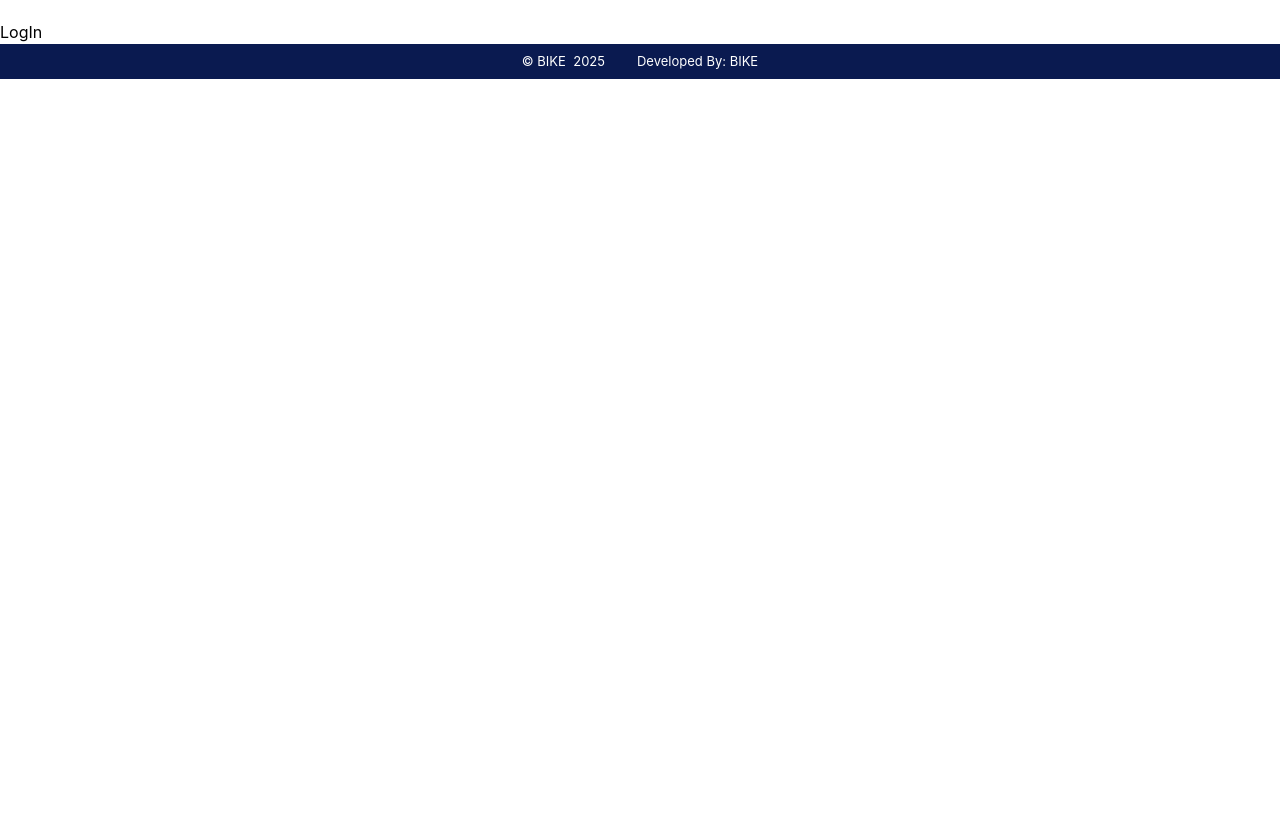
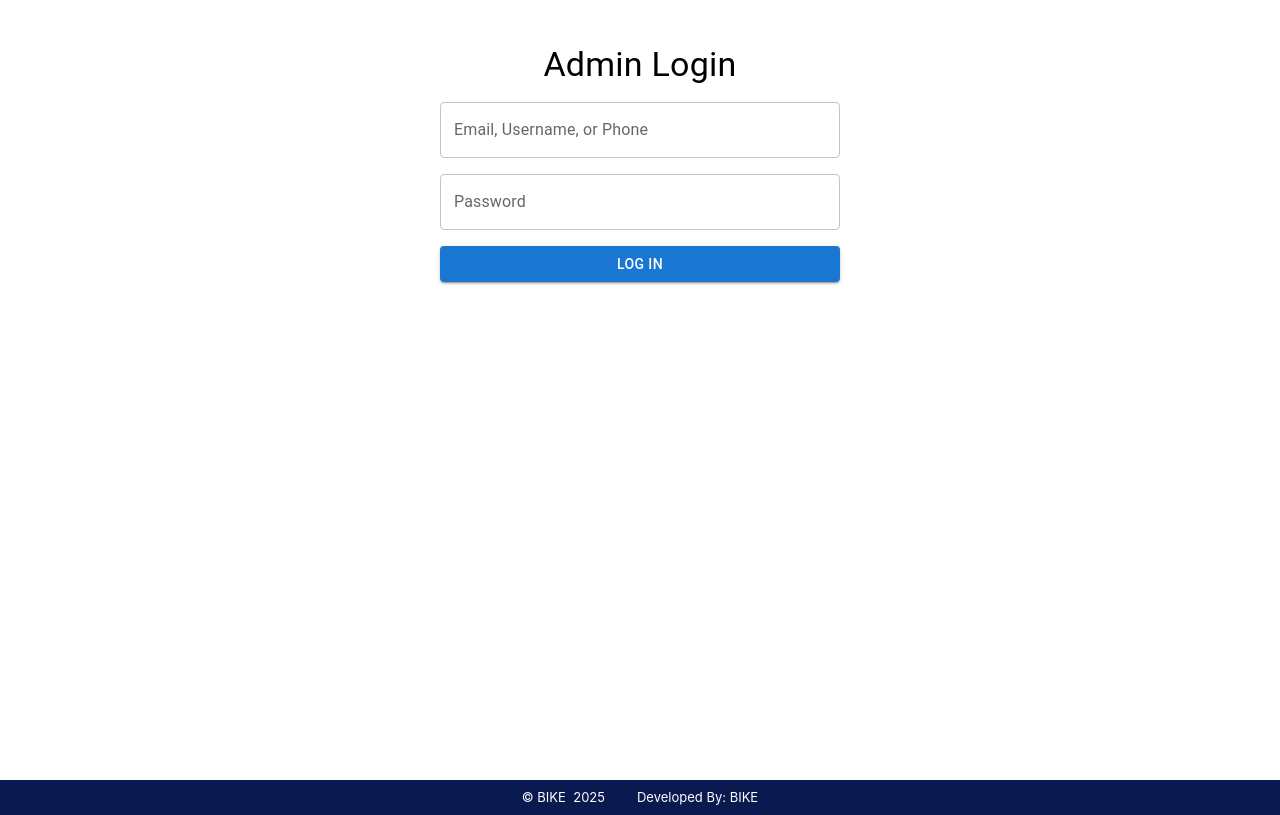
Before and after one commit to Brainless-Loco/bike-portfolio-admin, a React (Create React App) app: page / in a window 1280 px wide. Built offline with nearby package versions, Linux system fonts and the light colour scheme.

Commit message:
Log In functionality added

```diff
--- /dev/null
+++ b/src/Components/Auth/useLogOut.js
@@ -0,0 +1,28 @@
+import { useNavigate } from "react-router-dom";
+import Swal from "sweetalert2";
+
+const useLogout = () => {
+    const navigate = useNavigate();
+
+    const logout = () => {
+        Swal.fire({
+            title: "Are you sure?",
+            text: "You will be logged out!",
+            icon: "warning",
+            showCancelButton: true,
+            confirmButtonText: "Yes, log out",
+            cancelButtonText: "Cancel",
+        }).then((result) => {
+            if (result.isConfirmed) {
+                localStorage.removeItem("adminLogin");
+                Swal.fire("Logged Out", "You have been logged out.", "success").then(() => {
+                    navigate("/");
+                });
+            }
+        });
+    };
+
+    return logout;
+};
+
+export default useLogout;
--- a/src/Pages/Dashboard/Dashboard.js
+++ b/src/Pages/Dashboard/Dashboard.js
@@ -15,6 +15,7 @@ const routes = {
   update: [
     { path: "/update", label: "Update Basic Info" },
     { path: "/update/researchers", label: "Researchers" },
+    { path: "/update/publications", label: "Publications" },
   ],
 };
 
--- a/src/Pages/LogIn/LogIn.js
+++ b/src/Pages/LogIn/LogIn.js
@@ -1,7 +1,104 @@
-import React from 'react'
+import { useState, useEffect } from "react";
+import { useNavigate } from "react-router-dom";
+import { doc, getDoc } from "firebase/firestore";
+import { db } from "../../Utils/Firebase/Firebase";
+import Swal from "sweetalert2";
+import { Box, TextField, Button, Typography, CircularProgress } from "@mui/material";
 
-export default function LogIn() {
-  return (
-    <div>LogIn</div>
-  )
-}
+const LogIn = () => {
+    const navigate = useNavigate();
+    const [credentials, setCredentials] = useState({ identifier: "", password: "" });
+    const [loading, setLoading] = useState(false);
+
+    useEffect(() => {
+        // Check if user is already logged in
+        const storedUser = localStorage.getItem("adminLogin");
+        if (storedUser) {
+            const parsedUser = JSON.parse(storedUser);
+            const expiry = new Date(parsedUser.expiry);
+            if (expiry > new Date()) {
+                navigate("/dashboard");
+            } else {
+                localStorage.removeItem("adminLogin"); // Remove expired login
+            }
+        }
+    }, [navigate]);
+
+    const handleChange = (e) => {
+        setCredentials({ ...credentials, [e.target.name]: e.target.value });
+    };
+
+    const handleLogin = async () => {
+        setLoading(true);
+        try {
+            const authDocRef = doc(db, "BasicInfo", "auth");
+            const authDocSnap = await getDoc(authDocRef);
+
+            if (authDocSnap.exists()) {
+                const accounts = authDocSnap.data().accounts || [];
+                const foundUser = accounts.find(
+                    (acc) =>
+                        (acc.email === credentials.identifier ||
+                         acc.username === credentials.identifier ||
+                         acc.phone === credentials.identifier) &&
+                        acc.password === credentials.password
+                );
+
+                if (foundUser) {
+                    // Set login session for 7 days
+                    const expiryDate = new Date();
+                    expiryDate.setDate(expiryDate.getDate() + 7);
+                    localStorage.setItem(
+                        "adminLogin",
+                        JSON.stringify({ ...foundUser, expiry: expiryDate.toISOString() })
+                    );
+
+                    Swal.fire("Success", "Login successful!", "success").then(() => {
+                        navigate("/dashboard");
+                    });
+                } else {
+                    Swal.fire("Error", "Invalid credentials!", "error");
+                }
+            } else {
+                Swal.fire("Error", "No authentication data found!", "error");
+            }
+        } catch (error) {
+            console.error("Login Error:", error);
+            Swal.fire("Error", "Failed to log in!", "error");
+        }
+        setLoading(false);
+    };
+
+    return (
+        <Box className="p-6 max-w-md mx-auto space-y-4 min-h-[95vh]">
+            <Typography variant="h4" textAlign="center">Admin Login</Typography>
+            <TextField
+                label="Email, Username, or Phone"
+                name="identifier"
+                fullWidth
+                value={credentials.identifier}
+                onChange={handleChange}
+                className="mb-3"
+            />
+            <TextField
+                label="Password"
+                type="password"
+                name="password"
+                fullWidth
+                value={credentials.password}
+                onChange={handleChange}
+                className="mb-3"
+            />
+            <Button
+                variant="contained"
+                fullWidth
+                onClick={handleLogin}
+                disabled={loading}
+            >
+                {loading ? <CircularProgress size={24} /> : "Log In"}
+            </Button>
+        </Box>
+    );
+};
+
+export default LogIn;
```
